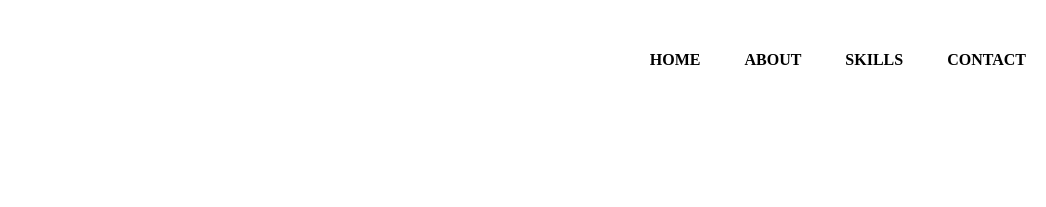
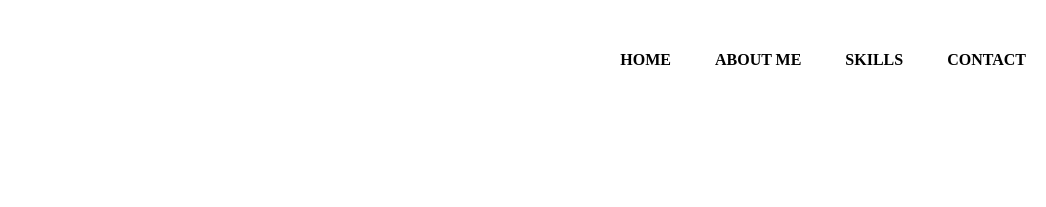
Before and after one commit to fidazainabkk/portfolio, a plain HTML site: page index.html in a window 1280 px wide. Shown: the top 207 px of the page, 234-1280 px from the left. Drawn offline with nearby package versions, Linux system fonts and the light colour scheme; files whose address does not match are found by name; a web font is replaced by a local one.

Commit message:
portfolio v2

```diff
--- a/index.html
+++ b/index.html
@@ -34,7 +34,7 @@
             <!-- list -->
             <ul>
                 <li class="listitems"><a class="links" href="">HOME</a></li>
-                <li class="listitems"><a class="links" href="">ABOUT</a></li>
+                <li class="listitems"><a class="links" href="">ABOUT ME</a></li>
                 <li class="listitems"><a class="links" href="">SKILLS</a></li>
                 <li class="listitems"><a class="links" href="">CONTACT</a></li>
             </ul>
```
